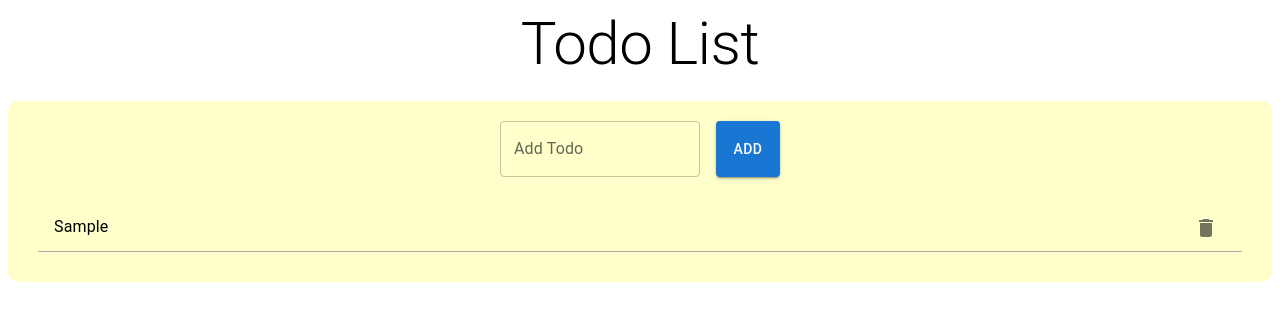
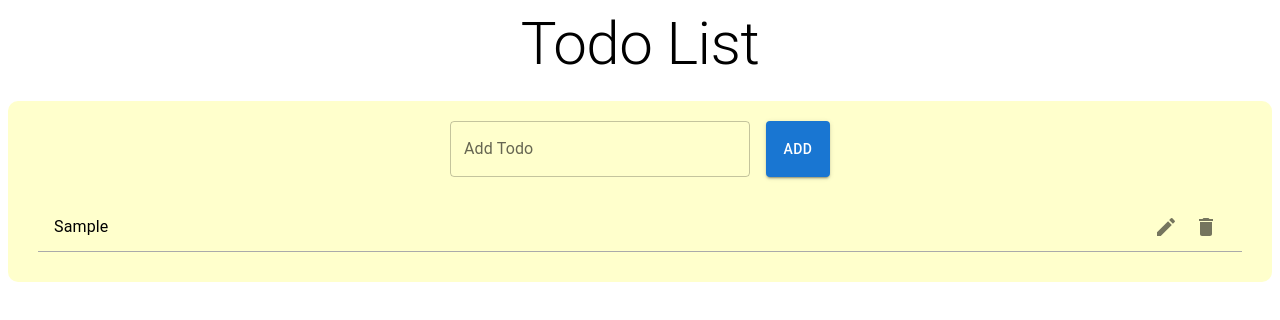
Before and after one commit to joseph1261997/todo-list, a React (Create React App) app: page / in a window 1280 px wide. Both pictures are taken after typing "Sample" into the empty fields and a click on the button "ADD". Shown: the top 320 px of the page. Built offline with nearby package versions, Linux system fonts and the light colour scheme.

Commit message:
add edit todo

```diff
--- a/src/components/TodoList.tsx
+++ b/src/components/TodoList.tsx
@@ -1,6 +1,7 @@
 import React, { useState, useEffect } from 'react';
 import { TextField, Button, List, ListItem, ListItemText, ListItemSecondaryAction, IconButton, Box } from '@mui/material';
 import DeleteIcon from '@mui/icons-material/Delete';
+import EditIcon from '@mui/icons-material/Edit';
 
 type Todo = {
     id: number;
@@ -11,6 +12,8 @@ const TodoList: React.FC = () => {
     const [todos, setTodos] = useState<Todo[]>(JSON.parse(localStorage.getItem('todos') || '[]'));
     const [inputText, setInputText] = useState<string>('');
     const [idCounter, setIdCounter] = useState<number>(JSON.parse(localStorage.getItem('idCounter') || '1'));
+    const [editingTodoId, setEditingTodoId] = useState<number | null>(null);
+    const [editText, setEditText] = useState<string>('');
 
     useEffect(() => {
         localStorage.setItem('todos', JSON.stringify(todos));
@@ -34,9 +37,35 @@ const TodoList: React.FC = () => {
         setTodos(updatedTodos);
     };
 
-    const handleKeyPress = (e: React.KeyboardEvent<HTMLDivElement>) => {
+    const handleEditTodo = (id: number) => {
+        const todoToEdit = todos.find(todo => todo.id === id);
+        if (todoToEdit) {
+            setEditingTodoId(id);
+            setEditText(todoToEdit.text);
+        }
+    };
+
+    const handleSaveEditTodo = (id: number) => {
+        const updatedTodos = todos.map(todo => {
+            if (todo.id === id) {
+                return {
+                    ...todo,
+                    text: editText
+                };
+            }
+            return todo;
+        });
+        setTodos(updatedTodos);
+        setEditingTodoId(null);
+    };
+
+    const handleCancelEdit = () => {
+        setEditingTodoId(null);
+    };
+
+    const handleKeyPress = (e: React.KeyboardEvent<HTMLDivElement>, id: number) => {
         if (e.key === 'Enter') {
-            handleAddTodo();
+            handleSaveEditTodo(id);
         }
     };
 
@@ -47,8 +76,12 @@ const TodoList: React.FC = () => {
                     label="Add Todo"
                     value={inputText}
                     onChange={(e) => setInputText(e.target.value)}
-                    onKeyPress={handleKeyPress}
-                    sx={{ width: '200px', marginRight: '1rem', height: '56px', backgroundColor: '#ffffcc' }}
+                    onKeyPress={(e) => {
+                        if (e.key === 'Enter') {
+                            handleAddTodo();
+                        }
+                    }}
+                    sx={{ width: '300px', marginRight: '1rem', height: '56px', backgroundColor: '#ffffcc' }}
                 />
                 <Button variant="contained" onClick={handleAddTodo} sx={{ height: '56px' }}>
                     Add
@@ -57,8 +90,31 @@ const TodoList: React.FC = () => {
             <List sx={{ backgroundColor: '#ffffcc', borderRadius: '5px', padding: '10px' }}>
                 {todos.map(todo => (
                     <ListItem key={todo.id} sx={{ borderBottom: '1px solid #aaa' }}>
+                        {editingTodoId === todo.id ? (
+                            <>
+                                <TextField
+                                    value={editText}
+                                    onChange={(e) => setEditText(e.target.value)}
+                                    onKeyPress={(e) => handleKeyPress(e, todo.id)}
+                                    sx={{ width: '300px', mr: '1rem', height: '56px', backgroundColor: '#ffffcc' }}
+                                />
+                                <Button variant='outlined' sx={{ mr: '1rem', height: '56px' }} onClick={() => handleSaveEditTodo(todo.id)}>Save</Button>
+                                <Button variant='outlined' sx={{ mr: '1rem', height: '56px' }} onClick={handleCancelEdit}>Cancel</Button>
+                            </>
+                        ) : (
+                            <>
                                 <ListItemText primary={todo.text} />
                                 <ListItemSecondaryAction>
+                                    <IconButton
+                                        onClick={() => handleEditTodo(todo.id)}
+                                        sx={{
+                                            '&:hover': {
+                                                color: 'blue'
+                                            }
+                                        }}
+                                    >
+                                        <EditIcon />
+                                    </IconButton>
                                     <IconButton
                                         onClick={() => handleDeleteTodo(todo.id)}
                                         sx={{
@@ -70,6 +126,8 @@ const TodoList: React.FC = () => {
                                         <DeleteIcon />
                                     </IconButton>
                                 </ListItemSecondaryAction>
+                            </>
+                        )}
                     </ListItem>
                 ))}
             </List>
```
Lines whose indentation alone changed are shown as unchanged.
